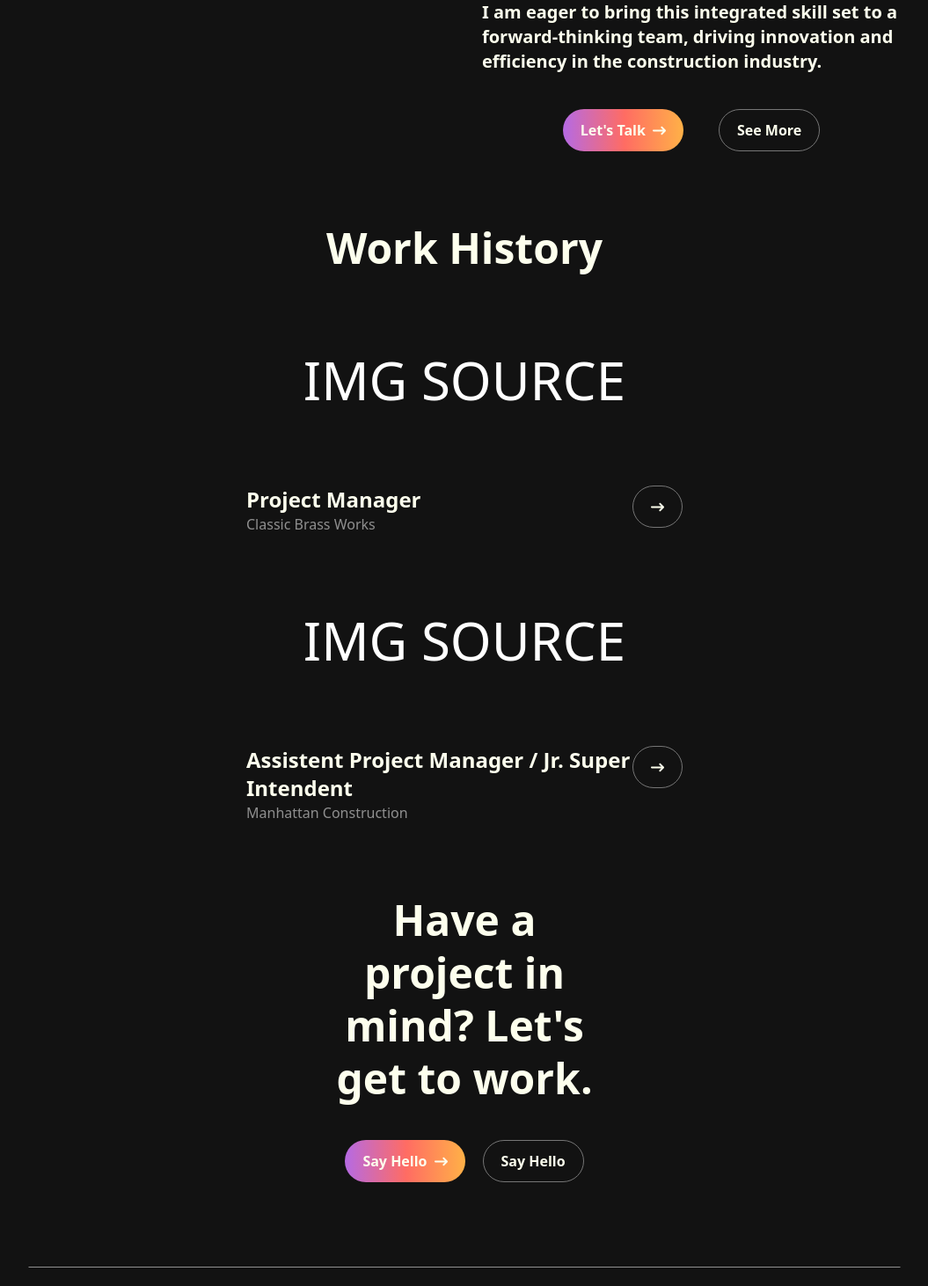
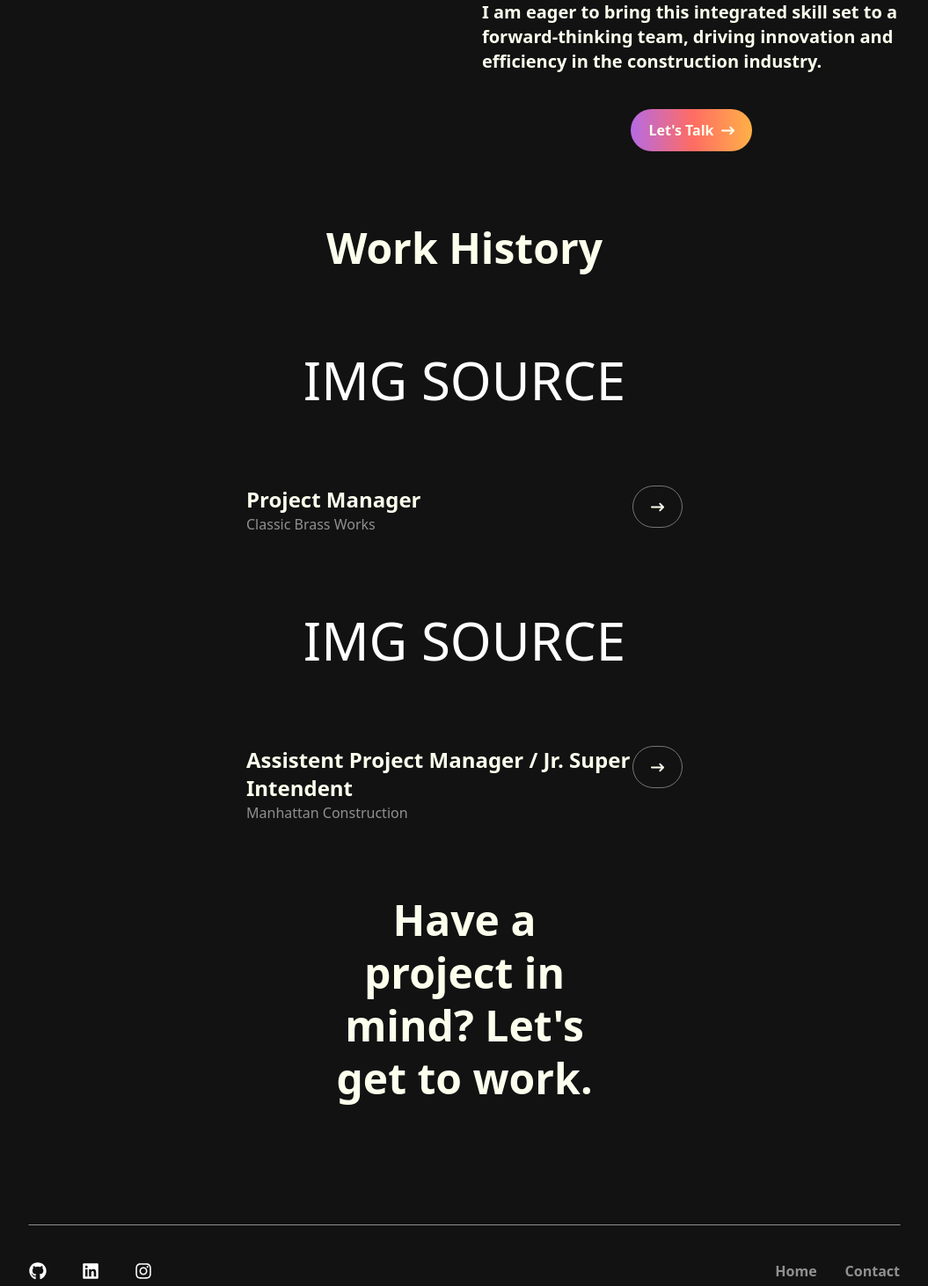
Before and after one commit to narcelin/portfolio_v2, a Next.js app: page /about in a window 1280 px wide. Shown: the part 1088-2550 px from the top of the page at 88% size, without its empty margins (112-1167 px from the left). Built offline with nearby package versions, Linux system fonts and the light colour scheme.

Commit message:
diconnected see more head from section

```diff
--- a/src/app/components/sections/AboutSnippet.tsx
+++ b/src/app/components/sections/AboutSnippet.tsx
@@ -48,9 +48,9 @@ export default function AboutSnippet() {
           >
             Let&apos;s Talk
           </MyButton>
-          <MyButton onClick={() => window.open("/about", "_self")}>
+          {/* <MyButton onClick={() => window.open("/about", "_self")}>
             See More
-          </MyButton>
+          </MyButton> */}
         </div>
       </div>
     </section>
--- a/src/app/components/sections/ReachMe.tsx
+++ b/src/app/components/sections/ReachMe.tsx
@@ -12,10 +12,10 @@ export default function ReachMe({ className }: { className?: string }) {
         Have a project in mind? Let&apos;s get to work.
       </MyHeader>
       <div className="flex flex-row items-center gap-5">
-        <MyButton onClick={() => console.log("Clicked")} fancy withArrow>
+        {/* <MyButton onClick={() => console.log("Clicked")} fancy withArrow>
           Say Hello
         </MyButton>
-        <MyButton onClick={() => console.log("Clicked")}>Say Hello</MyButton>
+        <MyButton onClick={() => console.log("Clicked")}>Say Hello</MyButton> */}
       </div>
     </section>
   );
```
